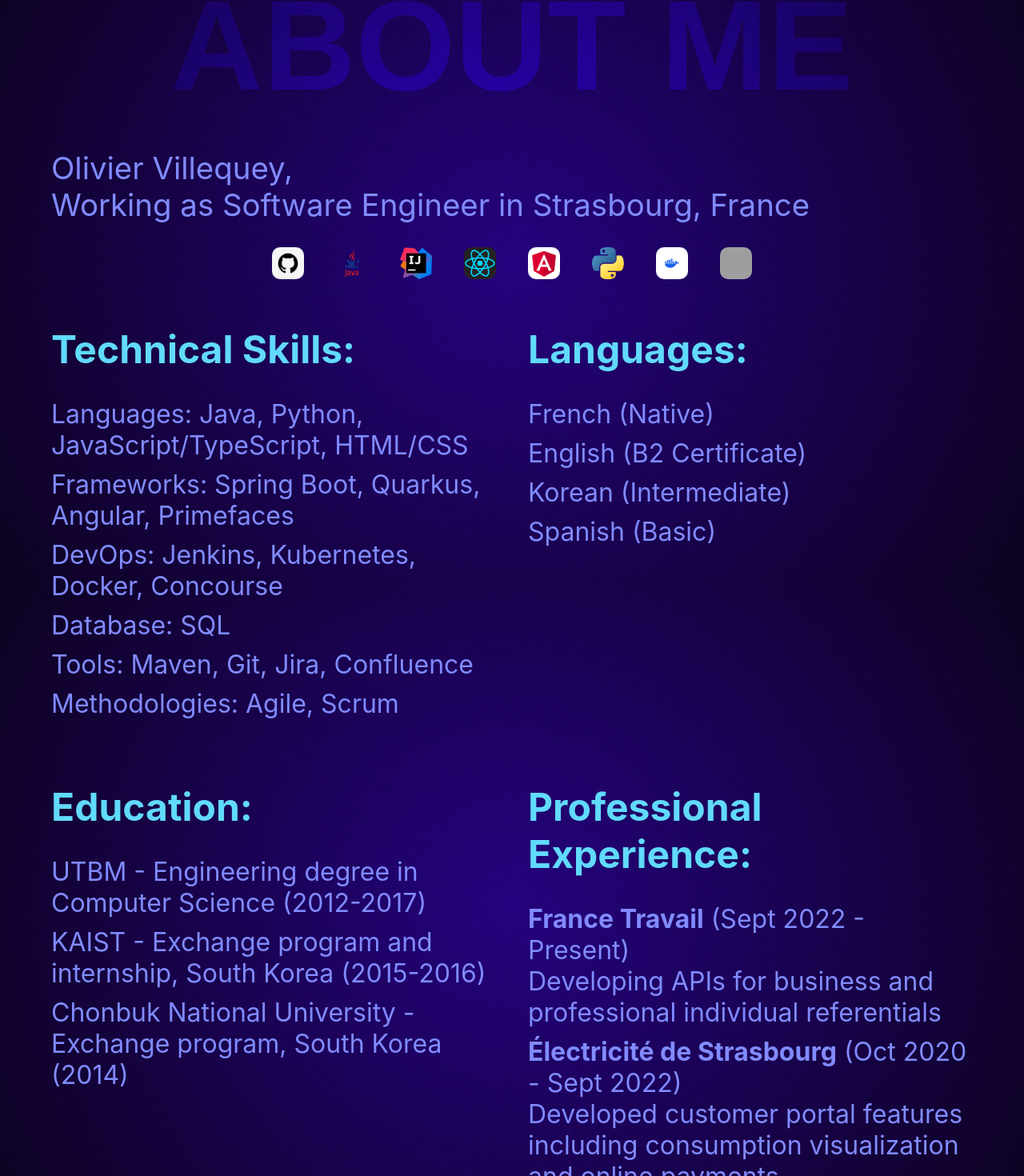
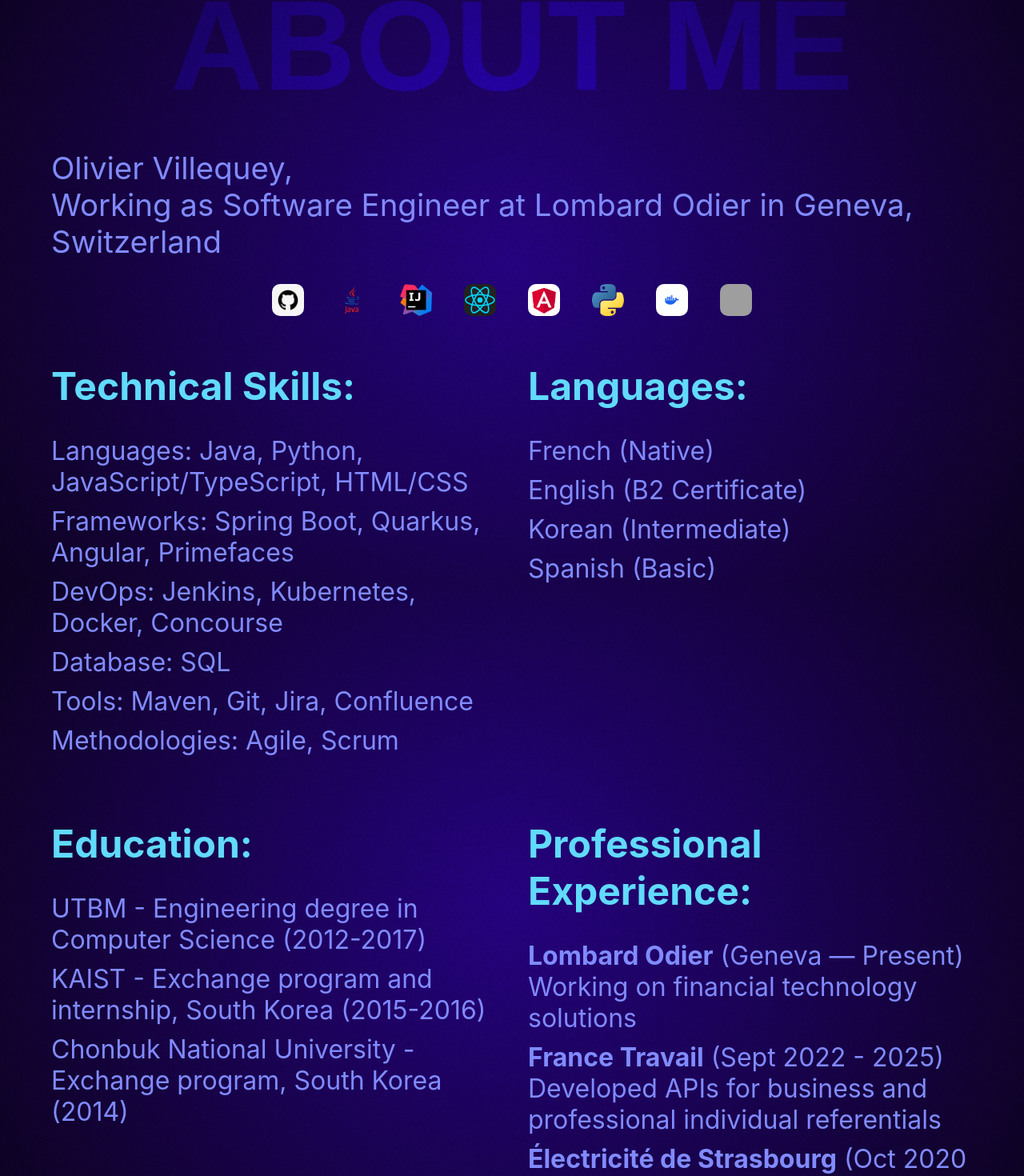
Before and after one commit to Olivier-aka-Raiden/olivier-app, a React (Create React App) app: page / in a window 1280 px wide. Shown: the part 991-2461 px from the top of the page at 80% size. Built offline with nearby package versions, Linux system fonts and the light colour scheme; grey boxes are pictures that could not be loaded.

Commit message:
feat: update current position to Lombard Odier in Geneva
- Update intro text: Strasbourg → Lombard Odier, Geneva, Switzerland
- Add Lombard Odier as current position in Professional Experience
- Move France Travail to previous role (Sept 2022 - 2025)

```diff
--- a/src/components/About.tsx
+++ b/src/components/About.tsx
@@ -29,7 +29,7 @@
             <h2 className="content__title">About me</h2>
             <div className="item">
                 <p>Olivier Villequey,<br/>
-                    Working as Software Engineer in Strasbourg, France
+                    Working as Software Engineer at Lombard Odier in Geneva, Switzerland
                 </p>
                 <div className="apps-flex-container">
                     {logos.map((logo, index) => (
@@ -76,8 +76,12 @@
                         <h3>Professional Experience:</h3>
                         <ul>
                             <li>
-                                <strong>France Travail</strong> (Sept 2022 - Present)<br />
-                                Developing APIs for business and professional individual referentials
+                                <strong>Lombard Odier</strong> (Geneva — Present)<br />
+                                Working on financial technology solutions
+                            </li>
+                            <li>
+                                <strong>France Travail</strong> (Sept 2022 - 2025)<br />
+                                Developed APIs for business and professional individual referentials
                             </li>
                             <li>
                                 <strong>Électricité de Strasbourg</strong> (Oct 2020 - Sept 2022)<br />
```
